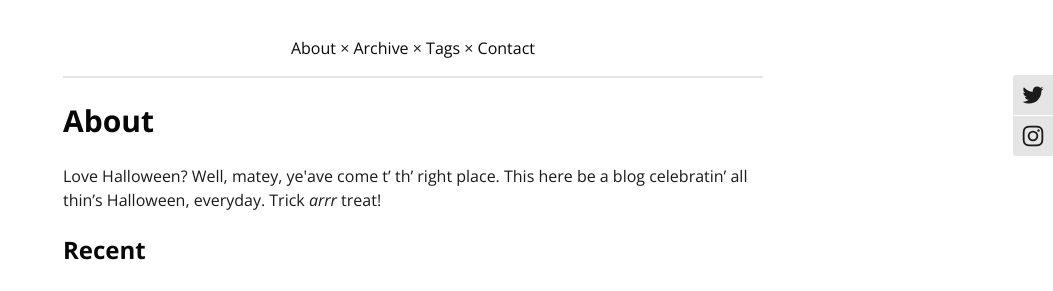
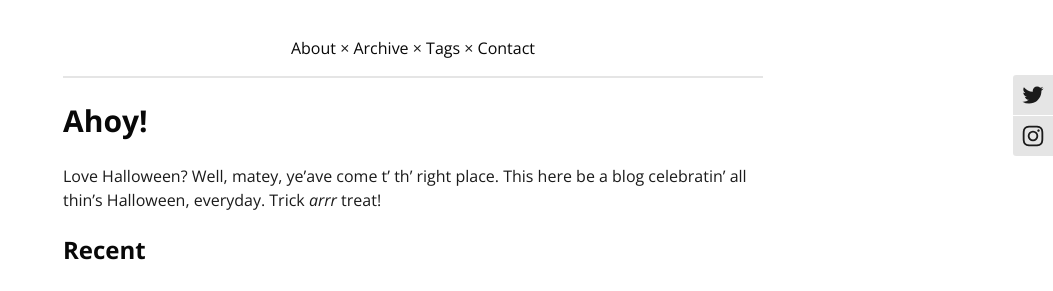
Before and after one commit to halloweenahoy/halloweenahoy.github.io, a Jekyll site: the page built from index.html, in a window 1280 px wide. Shown: the part 147-438 px from the top of the page, without its empty margins (227-1280 px from the left). Built offline with Jekyll 4.4.1, drawn with Linux system fonts in a browser that asks for light colours; comment, search, counter and statistics services are not loaded.

Commit message:
Update index.html

```diff
--- a/index.html
+++ b/index.html
@@ -3,9 +3,9 @@ layout: default
 title: Halloween Ahoy!
 description: This here be a Halloween blog.
 ---
-<h2>About</h2>
+<h2>Ahoy!</h2>
 
-<p>Love Halloween? Well, matey, ye'ave come t’ th’ right place. This here be a blog celebratin’ all thin’s Halloween, everyday. Trick <i>arrr</i> treat!</p>
+<p>Love Halloween? Well, matey, ye’ave come t’ th’ right place. This here be a blog celebratin’ all thin’s Halloween, everyday. Trick <i>arrr</i> treat!</p>
 
 <h3>Recent</h3>
 
```
